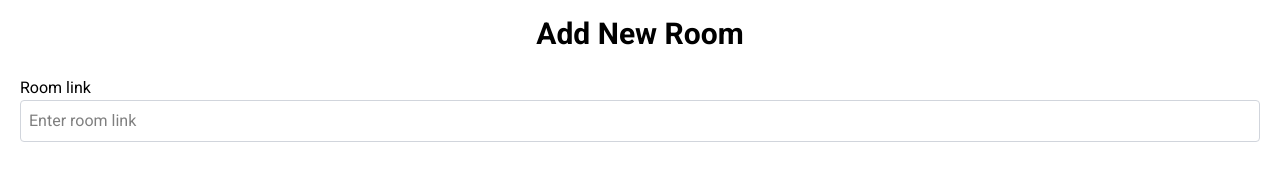
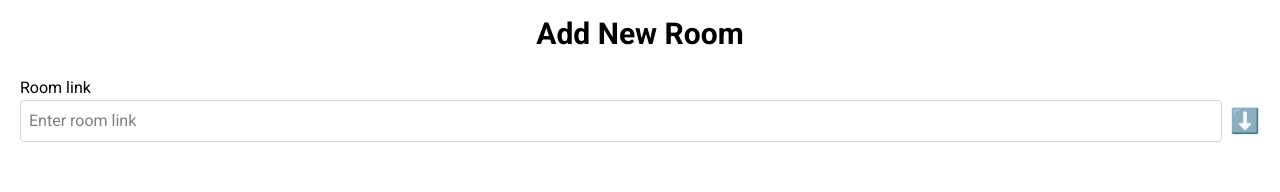
Before and after one commit to LassazVegaz/portfolio, a Next.js app: page /admin/rent-rooms/new in a window 1280 px wide. Shown: the top 192 px of the page. Built offline with nearby package versions, Linux system fonts and the light colour scheme; no server answers.

Commit message:
fetch btn

```diff
--- a/src/app/admin/rent-rooms/[id]/page.tsx
+++ b/src/app/admin/rent-rooms/[id]/page.tsx
@@ -9,6 +9,7 @@ export default function NewRoomPage() {
       <form className="space-y-4 mt-6 mx-5 grid grid-rows-[1fr_auto]">
         <div>
           <label htmlFor="roomLink">Room link</label>
+          <div className="flex items-center space-x-2">
             <input
               type="text"
               id="roomLink"
@@ -16,6 +17,8 @@ export default function NewRoomPage() {
               placeholder="Enter room link"
               className="border border-gray-300 p-2 w-full rounded"
             />
+            <button className="text-2xl">⬇️</button>
+          </div>
         </div>
 
         <div className="flex justify-between space-x-4">
```
Lines whose indentation alone changed are shown as unchanged.
